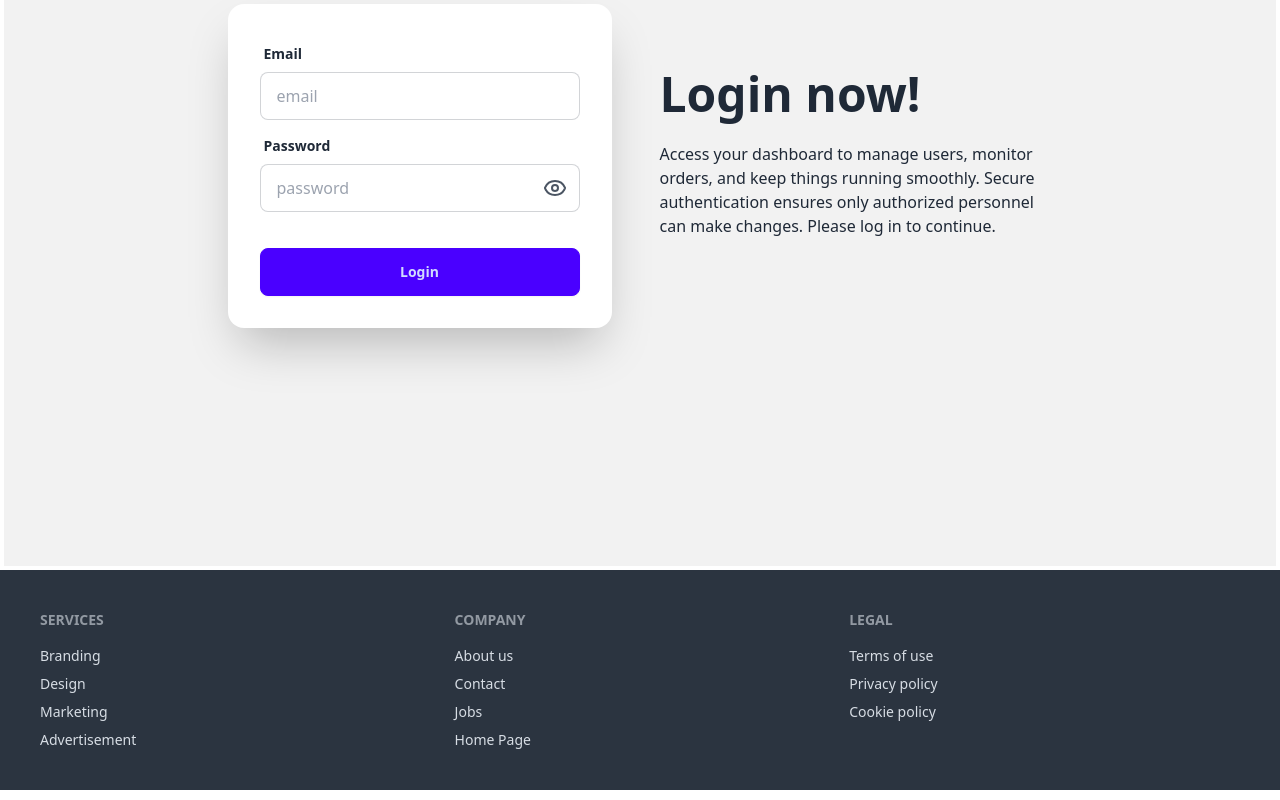
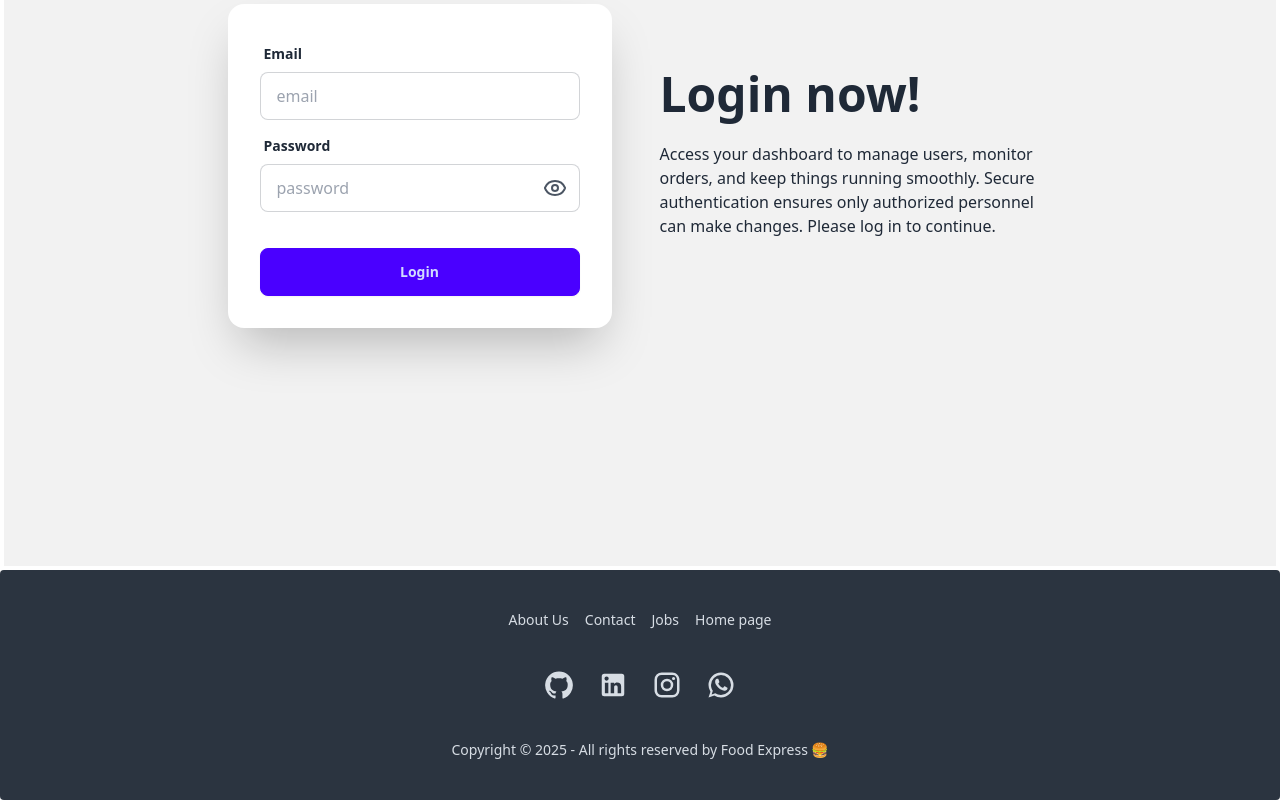
Before and after one commit to rishikesh-babu/Food-Ordering-Website, a React (Vite) app in the folder frontend/: page /admin/login in a window 1280 px wide. Shown: the part 318-1118 px from the top of the page. Built offline with nearby package versions, Linux system fonts and the light colour scheme; no server answers.

Commit message:
Updated Admin footer

```diff
--- a/frontend/src/components/admin/AdminFooter.jsx
+++ b/frontend/src/components/admin/AdminFooter.jsx
@@ -1,31 +1,48 @@
+import { GitHub, Instagram, LinkedIn, WhatsApp } from '@mui/icons-material'
 import React from 'react'
 import { Link } from 'react-router-dom'
 
 function AdminFooter() {
     return (
-        <footer className="footer bg-neutral text-neutral-content p-10">
-            <nav>
-                <h6 className="footer-title">Services</h6>
-                <a className="link link-hover">Branding</a>
-                <a className="link link-hover">Design</a>
-                <a className="link link-hover">Marketing</a>
-                <a className="link link-hover">Advertisement</a>
-            </nav>
-            <nav>
-                <h6 className="footer-title">Company</h6>
-                <a className="link link-hover">About us</a>
-                <a className="link link-hover">Contact</a>
-                <a className="link link-hover">Jobs</a>
-                <Link to={'/'} className="link link-hover">
-                    Home Page
+        <footer className="footer footer-center bg-neutral text-neutral-content rounded p-10">
+            {/* Navigation Links */}
+            <nav className="grid grid-flow-col gap-4">
+                <Link className="link link-hover">
+                    About Us
+                </Link>
+                <Link className="link link-hover">
+                    Contact
+                </Link>
+                <Link className="link link-hover">
+                    Jobs
+                </Link>
+                <Link to="/" className="link link-hover">
+                    Home page
                 </Link>
             </nav>
+
+            {/* Social Media Links */}
             <nav>
-                <h6 className="footer-title">Legal</h6>
-                <a className="link link-hover">Terms of use</a>
-                <a className="link link-hover">Privacy policy</a>
-                <a className="link link-hover">Cookie policy</a>
+                <div className="grid grid-flow-col gap-6">
+                    <a href="https://github.com/rishikesh-babu" target="_blank" rel="noreferrer" className="hover:text-primary hover:scale-105">
+                        <GitHub sx={{ fontSize: 30}} />
+                    </a>
+                    <a href="https://www.linkedin.com/in/rishikesh-babu" target="_blank" rel="noreferrer" className="hover:text-primary hover:scale-105">
+                        <LinkedIn sx={{ fontSize: 30}} />
+                    </a>
+                    <a href="https://www.instagram.com/_ri_s_hi_k.e.sh_/" target="_blank" rel="noreferrer" className="hover:text-primary hover:scale-105">
+                        <Instagram sx={{ fontSize: 30}} />
+                    </a>
+                    <a  target="_blank" rel="noreferrer" className="hover:text-primary transition duration-300">
+                        <WhatsApp sx={{ fontSize: 30}} />
+                    </a>
+                </div>
             </nav>
+
+            {/* Copyright */}
+            <aside>
+                <p>Copyright © {new Date().getFullYear()} - All rights reserved by Food Express 🍔</p>
+            </aside>
         </footer>
     )
 }
```
